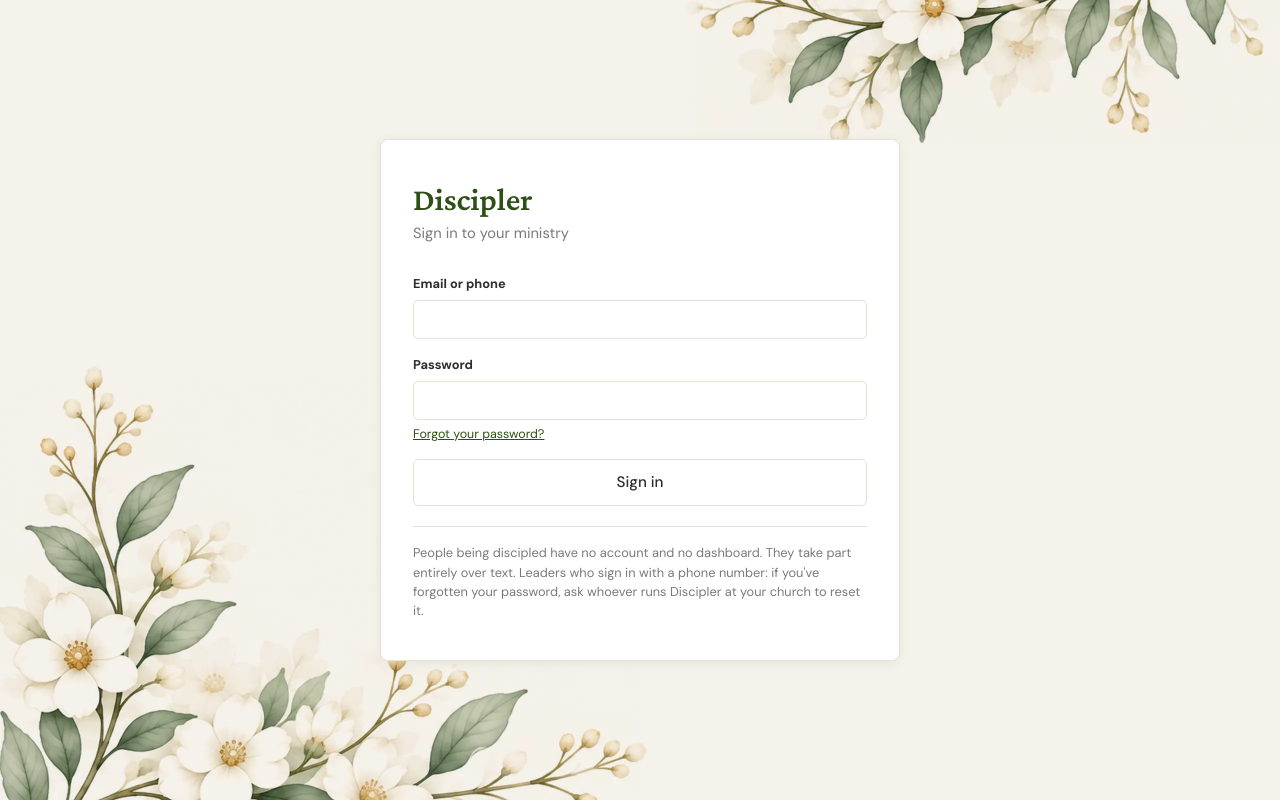
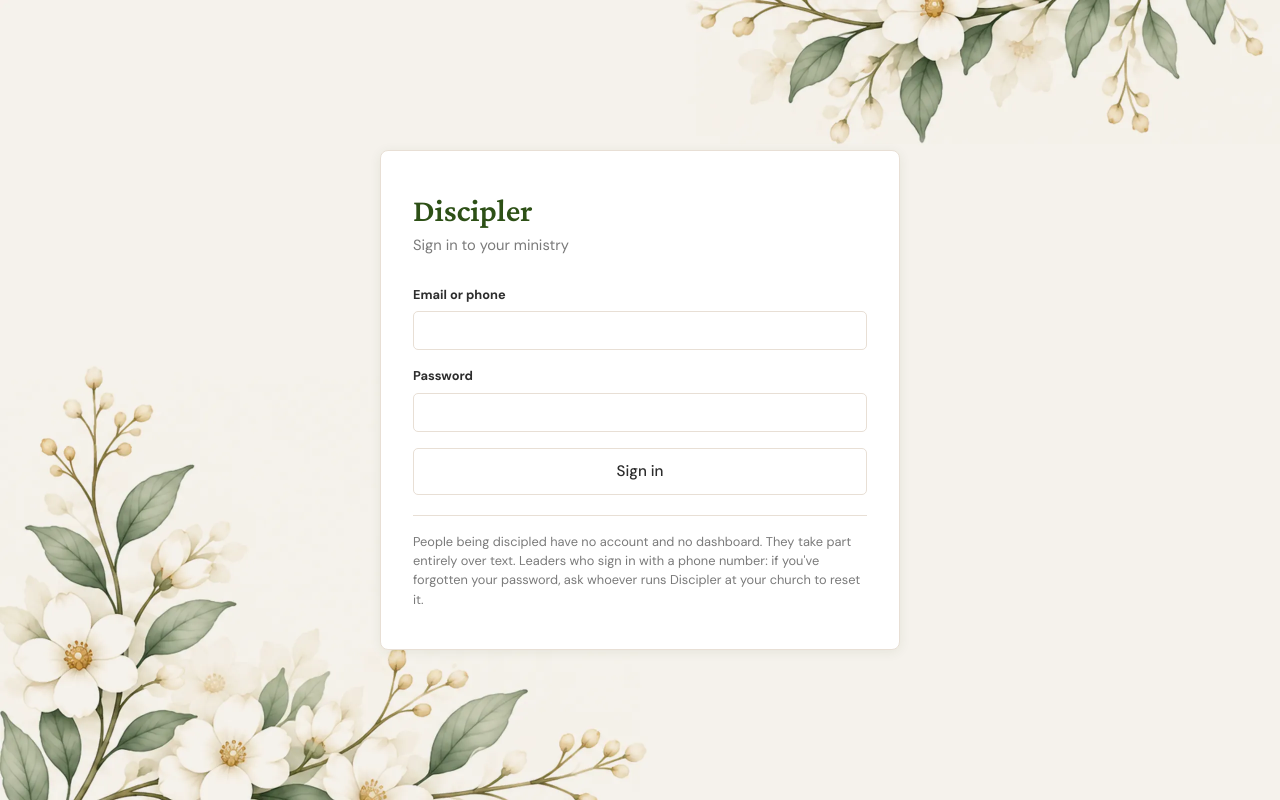
Before and after one commit to the-jamesharden/Discipler, a Next.js app: page /login in a window 1280 px wide. Built offline with nearby package versions, Linux system fonts and the light colour scheme.

Commit message:
fix(exponential-launch): sign-in offers no forgot-password link until sign-up is open

```diff
--- a/app/login/page.tsx
+++ b/app/login/page.tsx
@@ -70,9 +70,13 @@ export default async function LoginPage({
             required
             autoComplete="current-password"
           />
-          <p className="hint">
-            <a href="/login/forgot">Forgot your password?</a>
-          </p>
+          {/* Only while sign-up is open: until then no account holds an email, so
+              the page could only say a link went when none did. */}
+          {signUpIsOpen(process.env) ? (
+            <p className="hint">
+              <a href="/login/forgot">Forgot your password?</a>
+            </p>
+          ) : null}
         </div>
 
         <button type="submit" className="full sec">
```
Also changed, not shown: 1 other file (tests, documents, lock files or other folders).
